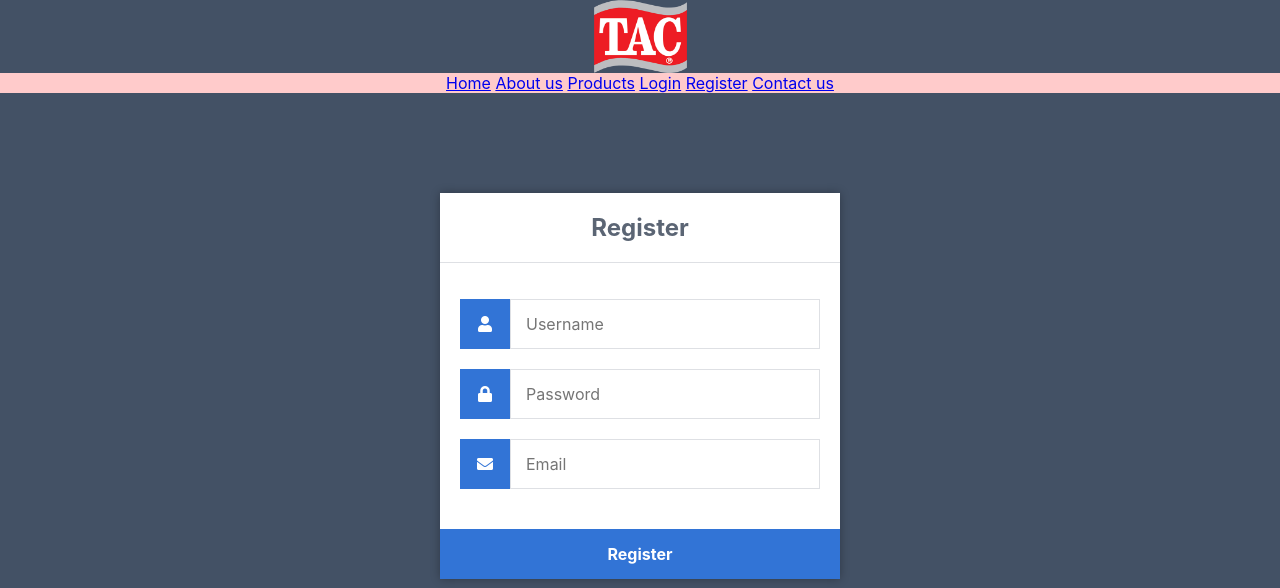
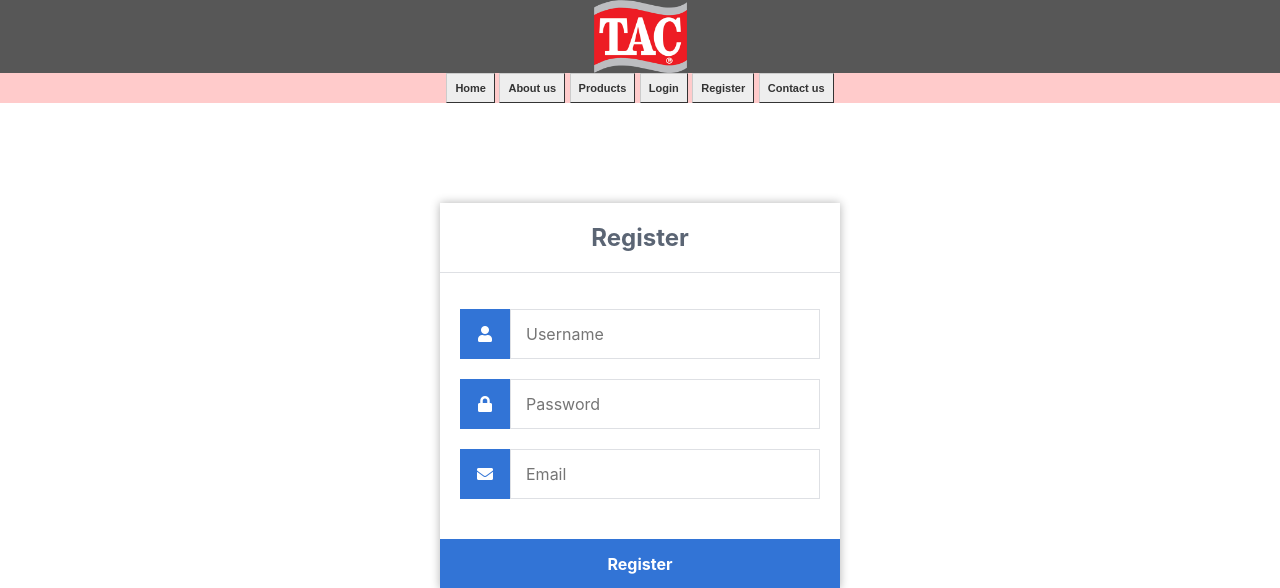
Before and after one commit to octalxx/tac, a PHP site: page /register.html in a window 1280 px wide. Shown: the top 588 px of the page. Run offline with PHP 8.4, Linux system fonts and the light colour scheme.

Commit message:
Stylized the links to buttons

```diff
--- a/register.html
+++ b/register.html
@@ -5,19 +5,20 @@
 		<title>Register</title>
 		<link rel="stylesheet" href="https://use.fontawesome.com/releases/v5.7.1/css/all.css">
         <link href="style.css" rel="stylesheet" type="text/css">
+		<link href="styles.css" rel="stylesheet" type="text/css">
 		<div id="headlogo">
             <a href="index.html">
                 <img src="tac-logo.png" alt="logo" class="logo">
             </a>
         </div>
 		<div id="link-container">
-			<a href="index.html" id="link">Home</a>
-			<a href="about.html" id="link">About us</a>
-			<a href="products.html" id="link">Products</a>
-			<a href="login.html" id="link">Login</a>
-			<a href="register.html" id="link">Register</a>
-			<a href="contactus.html" id="link">Contact us</a>
-		  </div>
+			<a href="index.html" class="link_button" id="link">Home</a>
+			<a href="about.html" class="link_button" id="link">About us</a>
+			<a href="products.html" class="link_button" id="link">Products</a>
+			<a href="login.html" class="link_button" id="link">Login</a>
+			<a href="register.html" class="link_button" id="link">Register</a>
+			<a href="contactus.html" class="link_button" id="link">Contact us</a>
+		</div>
 	</head>
 	<body>
 		<div class="register">
--- a/styles.css
+++ b/styles.css
@@ -12,7 +12,7 @@
 }
 #link {
   display: inline-block;
-  padding: 10px;
+  padding: 8px;
 }
 #headlogo {
   background-color: #575757;
@@ -42,3 +42,17 @@
   text-align: center;
   font-size: 20px;
 }
+.link_button {
+  font: bold 11px Arial;
+  text-decoration: none;
+  background-color: #EEEEEE;
+  color: #333333;
+  padding: 2px 6px 2px 6px;
+  border-top: 1px solid #CCCCCC;
+  border-right: 1px solid #333333;
+  border-bottom: 1px solid #333333;
+  border-left: 1px solid #CCCCCC;
+}
+.link_button:hover {
+  background-color: #FFCBCB;
+}
```
Also changed, not shown: about.html (+7 -7 lines), contactus.html (+7 -7 lines), home.php (+7 -7 lines), index.html (+7 -7 lines), login.html (+8 -7 lines), products.html (+7 -7 lines).
